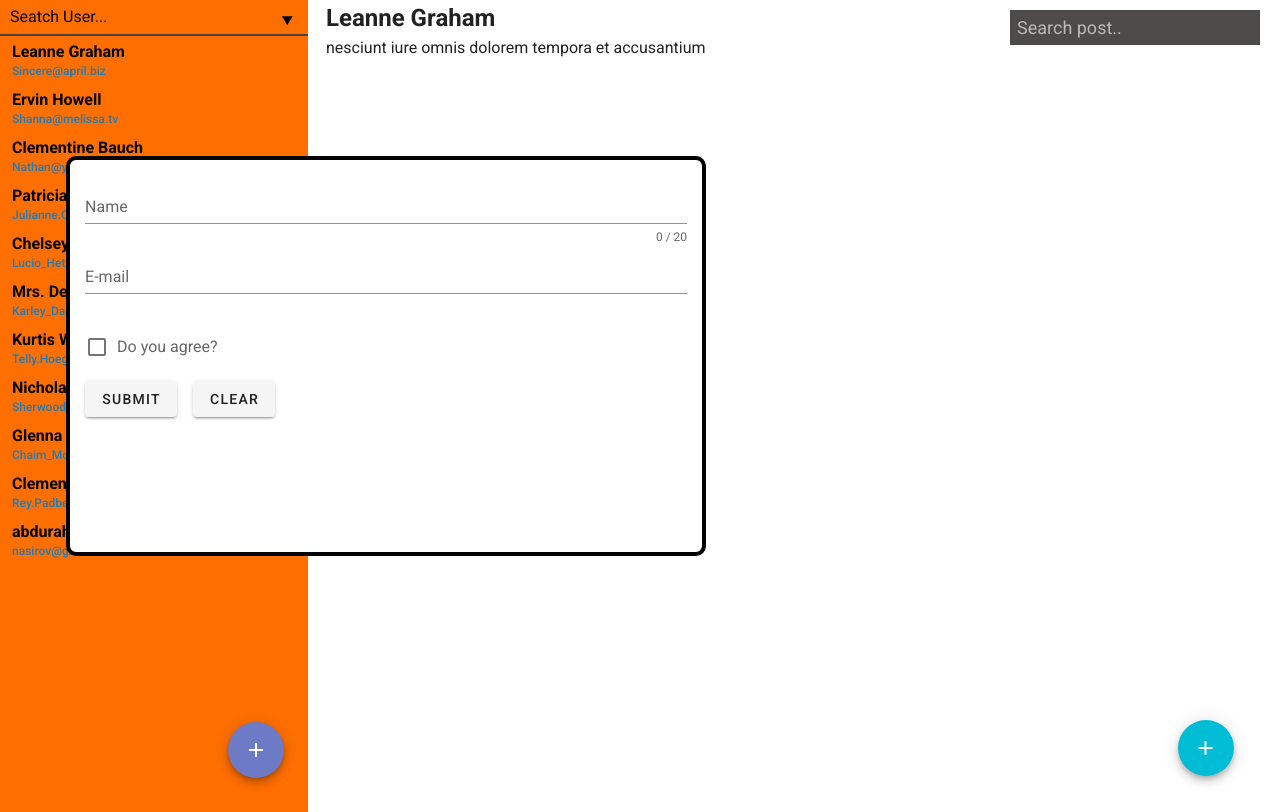
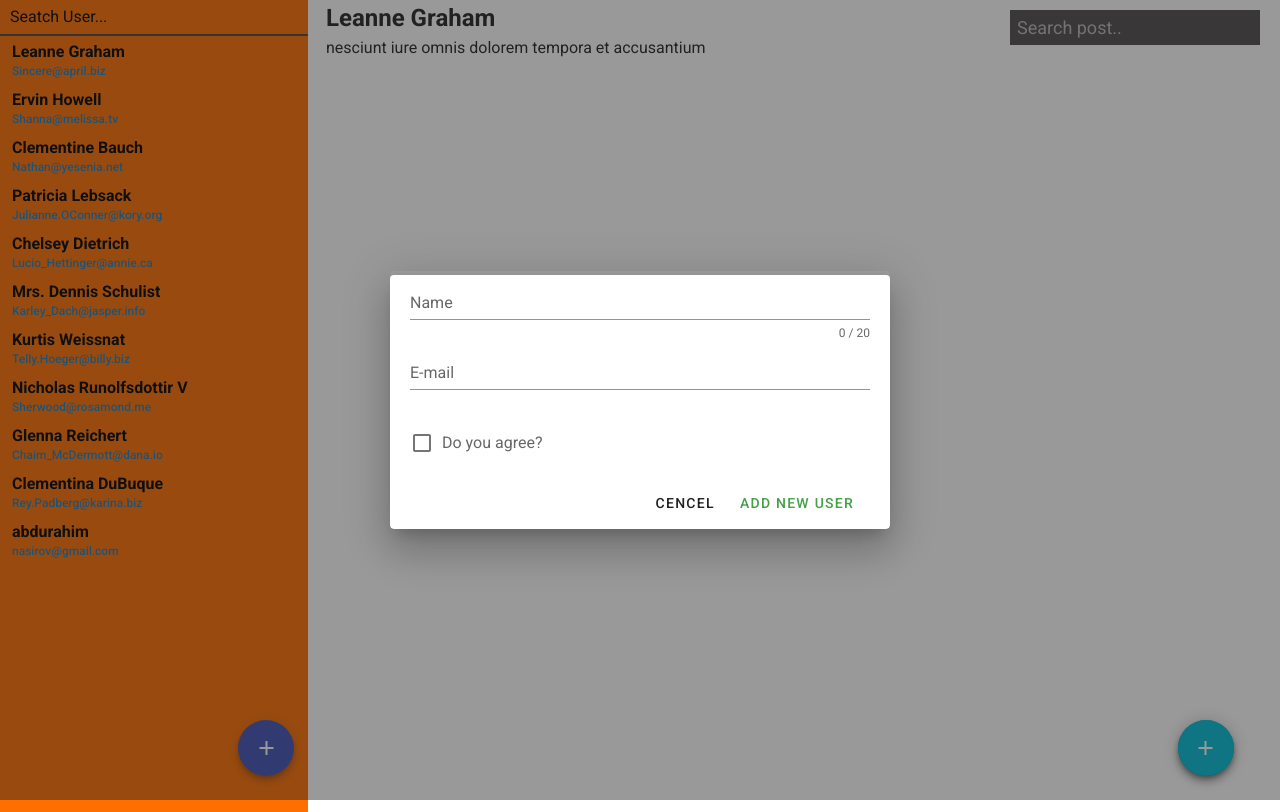
Before and after one commit to AbdurahimNasirov/JSONPlaceholder, a Vue app: page /user/1 in a window 1280 px wide. Both pictures are taken after a click on the button 256 px from the left and 749 px from the top of the page. Built offline with nearby package versions, Linux system fonts and the light colour scheme; data requests are answered from the project's data file.

Commit message:
Я добавил popover

```diff
--- a/src/components/auth/AddPost.vue
+++ b/src/components/auth/AddPost.vue
@@ -1,6 +1,26 @@
 <template>
-  <div id="app" class="absolute none">
+  <div id="app" class="absolute">
     <v-app id="inspire">
+      <v-row justify="center" class="absolute">
+        <v-tooltip top color="cyan">
+          <template v-slot:activator="{ on, attrs }">
+            <v-btn
+              dark
+              v-bind="attrs"
+              v-on="on"
+              fab
+              color="cyan"
+              class="mx-2 absolute-add-btn-post"
+              @click.stop="dialog = true"
+            >
+              <v-icon dark color="white">mdi-plus</v-icon>
+            </v-btn>
+          </template>
+          <span>Add new post</span>
+        </v-tooltip>
+
+        <v-dialog v-model="dialog" max-width="500">
+          <v-card class="px-5 pb-1">
             <form>
               <v-text-field
                 v-model="name"
@@ -38,10 +58,17 @@
                 @change="$v.checkbox.$touch()"
                 @blur="$v.checkbox.$touch()"
               ></v-checkbox>
-
-        <v-btn class="mr-4" @click="submit"> submit </v-btn>
-        <v-btn @click="clear"> clear </v-btn>
             </form>
+            <v-card-actions>
+              <v-spacer></v-spacer>
+              <v-btn text @click="clear"> clear </v-btn>
+              <v-btn class="mr-4 green darken-1" text @click="submit">
+                Add New Post
+              </v-btn>
+            </v-card-actions>
+          </v-card>
+        </v-dialog>
+      </v-row>
     </v-app>
   </div>
 </template>
@@ -70,6 +97,7 @@ export default {
     items: [],
     checkbox: false,
     userId: null,
+    dialog: false,
   }),
 
   computed: {
@@ -106,6 +134,7 @@ export default {
         this.$v.$touch();
         return;
       } else {
+        this.dialog = false;
         this.getUsers.find((user) =>
           user.name === this.select
             ? (this.userId = user.id)
@@ -122,7 +151,7 @@ export default {
             method: "post",
             data: bodyReq,
           });
-          this.clear()
+          this.clear();
         } catch (error) {}
       }
     },
@@ -132,25 +161,19 @@ export default {
       this.title = "";
       this.select = null;
       this.checkbox = false;
+      this.dialog = false;
     },
   },
 };
 </script>
 
 <style lang="scss">
+.absolute-add-btn-post {
+  position: fixed !important;
+  top: 90%;
+  right: 3%;
+}
 .none {
   display: none !important;
 }
-.absolute {
-  position: absolute !important;
-  top: 20%;
-  width: 50vw;
-  height: 400px;
-  border: 4px solid black;
-  border-radius: 10px;
-  padding: 15px;
-  background: white;
-  left: 24.4%;
-  overflow: hidden;
-}
 </style>
--- a/src/components/auth/AddUser.vue
+++ b/src/components/auth/AddUser.vue
@@ -1,13 +1,174 @@
 <template>
-  <div
-    id="app"
-    class="absolute"
-    :class="{none: !show}"
-  >
-  <!-- все? ya tak delel no ne polucilsa( -->
-  <!-- Я волшебник)))) i yesho takoe yest no post add etu ya sam delayu no esho -->
+  <div id="app" class="absolute">
     <v-app id="inspire">
-      <form>
+      <v-row justify="center" class="amber darken-4 absolute">
+        <v-tooltip top color="indigo">
+          <template v-slot:activator="{ on, attrs }">
+            <v-btn
+              dark
+              fab
+              color="indigo"
+              class="mx-2 absolute-add-btn"
+              v-bind="attrs"
+              v-on="on"
+              @click.stop="dialog = true"
+            >
+              <v-icon dark>mdi-plus</v-icon>
+            </v-btn>
+          </template>
+          <span>Add new user</span>
+        </v-tooltip>
+
+        <v-dialog v-model="dialog" max-width="500" >
+          <v-card class="px-5">
+            <form>
+              <v-text-field
+                v-model="name"
+                :error-messages="nameErrors"
+                :counter="20"
+                label="Name"
+                required
+                @input="$v.name.$touch()"
+                @blur="$v.name.$touch()"
+              ></v-text-field>
+              <v-text-field
+                v-model="email"
+                :error-messages="emailErrors"
+                label="E-mail"
+                required
+                @input="$v.email.$touch()"
+                @blur="$v.email.$touch()"
+              ></v-text-field>
+              <v-checkbox
+                v-model="checkbox"
+                :error-messages="checkboxErrors"
+                label="Do you agree?"
+                required
+                @change="$v.checkbox.$touch()"
+                @blur="$v.checkbox.$touch()"
+              ></v-checkbox>
+
+              <v-card-actions>
+                <v-spacer></v-spacer>
+
+                <v-btn text @click="clear"> Cencel </v-btn>
+
+                <v-btn color="green darken-1" text @click="submit">
+                  Add New User
+                </v-btn>
+              </v-card-actions>
+            </form>
+          </v-card>
+        </v-dialog>
+      </v-row>
+    </v-app>
+    <!-- <v-tooltip top color="indigo">
+      <template v-slot:activator="{ on, attrs }">
+        <v-btn
+          dark
+          fab
+          color="indigo"
+          class="mx-2 absolute-add-btn"
+          v-bind="attrs"
+          v-on="on"
+          @click="showModalWindow()"
+        >
+          <v-icon dark>mdi-plus</v-icon>
+        </v-btn>
+      </template>
+      <span>Add new user</span>
+    </v-tooltip> -->
+    <!-- <form>
+        <v-text-field
+          v-model="name"
+          :error-messages="nameErrors"
+          :counter="20"
+          label="Name"
+          required
+          @input="$v.name.$touch()"
+          @blur="$v.name.$touch()"
+        ></v-text-field>
+        <v-text-field
+          v-model="email"
+          :error-messages="emailErrors"
+          label="E-mail"
+          required
+          @input="$v.email.$touch()"
+          @blur="$v.email.$touch()"
+        ></v-text-field>
+        <v-checkbox
+          v-model="checkbox"
+          :error-messages="checkboxErrors"
+          label="Do you agree?"
+          required
+          @change="$v.checkbox.$touch()"
+          @blur="$v.checkbox.$touch()"
+        ></v-checkbox>
+        <v-btn text @click="submit"> Cencel </v-btn>
+        <v-btn color="primary" text @click="clear"> Add </v-btn>
+      </form> -->
+    <!-- <div class="px-4 d-block">
+      <v-menu v-model="menu" :close-on-content-click="false">
+        <template v-slot:activator="{ on, attrs }">
+          <v-tooltip left color="indigo">
+            <v-btn
+              dark
+              v-bind="attrs"
+              v-on="on"
+              fab
+              color="indigo"
+              class="mx-2 absolute-add-btn"
+            >
+            asdadasdasd
+              <v-icon dark color="white">mdi-plus</v-icon>
+            </v-btn>
+            <span>Add new user</span>
+          </v-tooltip>
+        </template>
+        <div>
+          <v-card>
+            <div>
+              <form>
+                <v-text-field
+                  v-model="name"
+                  :error-messages="nameErrors"
+                  :counter="20"
+                  label="Name"
+                  required
+                  @input="$v.name.$touch()"
+                  @blur="$v.name.$touch()"
+                ></v-text-field>
+                <v-text-field
+                  v-model="email"
+                  :error-messages="emailErrors"
+                  label="E-mail"
+                  required
+                  @input="$v.email.$touch()"
+                  @blur="$v.email.$touch()"
+                ></v-text-field>
+                <v-checkbox
+                  v-model="checkbox"
+                  :error-messages="checkboxErrors"
+                  label="Do you agree?"
+                  required
+                  @change="$v.checkbox.$touch()"
+                  @blur="$v.checkbox.$touch()"
+                ></v-checkbox>
+
+                <v-card-actions>
+                  <v-spacer></v-spacer>
+
+                  <v-btn text @click="submit"> Add </v-btn>
+                  <v-btn color="primary" text @click="clear()"> Clear </v-btn>
+                </v-card-actions>
+              </form>
+            </div>
+          </v-card>
+        </div>
+      </v-menu>
+    </div> -->
+    <!-- <v-app id="inspire"> -->
+    <!-- <form>
         <v-text-field
           v-model="name"
           :error-messages="nameErrors"
@@ -36,8 +197,8 @@
 
         <v-btn class="mr-4" @click="submit"> submit </v-btn>
         <v-btn @click="clear"> clear </v-btn>
-      </form>
-    </v-app>
+      </form> -->
+    <!-- </v-app> -->
   </div>
 </template>
 
@@ -84,13 +245,12 @@ export default {
     },
   },
   data: () => ({
-    block: false,
     name: "",
     email: "",
     checkbox: false,
+    dialog: false,
   }),
   mounted() {},
-  props: ["show"],
   methods: {
     ...mapActions(["addUser"]),
     async submit() {
@@ -99,48 +259,47 @@ export default {
         console.log("false");
         return;
       } else {
+        this.dialog = false;
         const reqbody = {
           name: this.name,
           email: this.email,
         };
         try {
-            await this.addUser({
-                url: this.$http.users,
-                method: 'post',
-                data: reqbody
-            })
+          await this.addUser({
+            url: this.$http.users,
+            method: "post",
+            data: reqbody,
+          });
         } catch (error) {
-            console.log(error)
+          console.log(error);
         }
       }
     },
+    showModalWindow() {
+      this.show = !this.show;
+    },
+
     clear() {
       this.$v.$reset();
       this.name = "";
       this.email = "";
       this.checkbox = false;
+      this.dialog = false;
     },
   },
 };
 </script>
 
 <style>
-.show {
-  display: block;
-}
 .none {
   display: none !important;
 }
-.absolute {
+.absolute{
   position: absolute !important;
-  top: 20%;
-  width: 50vw;
-  height: 300px;
-  border: 4px solid black;
-  border-radius: 10px;
-  padding: 15px;
-  background: white;
-  left: 100%;
-  overflow: hidden;
+}
+.absolute-add-btn {
+  position: fixed !important;
+  bottom: 3%;
+  left: 18%;
 }
 </style>
--- a/src/components/posts/PostsItem.vue
+++ b/src/components/posts/PostsItem.vue
@@ -1,10 +1,19 @@
 <template>
   <div>
-      <router-link :to="`${$route.params.userId}/post/${post.id}`">{{post.title}}</router-link>
+      <router-link :to="`${this.$route.params.userId}/post/${post.id}`">{{post.title}}</router-link>
       <p>{{post.body}}</p>
   </div>
 </template>
 
+<script>
+export default {
+
+}
+</script>
+
+<style>
+
+</style>
 <script>
 export default {
   props: ["post"],
--- a/src/router/index.js
+++ b/src/router/index.js
@@ -11,13 +11,13 @@ const routes = [
     component: Home
   },
   {
-    path: '/user/:userId',
+    path: '/user/:userId?',
     name: 'User',
     component: () => import('../views/UserPost.vue'),
     children: [{
       path: 'post/:postId',
       name: "Post",
-      component: () => ('../views/Post.vue')
+      component: () => import('../views/Post.vue')
     }]
   },
   // {
--- a/src/store/index.js
+++ b/src/store/index.js
@@ -20,7 +20,6 @@ export default new Vuex.Store({
         const error = new Error('Не удалось получить пользователей')
         throw error
       }
-      // только папку service
     }
   },
   modules: {
--- a/src/views/Post.vue
+++ b/src/views/Post.vue
@@ -33,6 +33,7 @@ export default {
     examPost: ''
   }),
   async mounted() {
+    console.log('post')
     if (!this.getPosts.length)
       await this.fetchPosts({
         url: this.$http.post,
--- a/src/views/SideBar.vue
+++ b/src/views/SideBar.vue
@@ -2,22 +2,6 @@
   <div>
     <Search :users="getUsers" />
     <UserItem v-for="user in getUsers" :key="user.id" :user="user" />
-    <v-tooltip left color="indigo">
-      <template v-slot:activator="{ on, attrs }">
-        <v-btn
-          dark
-          v-bind="attrs"
-          v-on="on"
-          fab
-          color="indigo"
-          class="mx-2 absolute-add-btn"
-          @click="showchanger()"
-        >
-          <v-icon dark color="white">mdi-plus</v-icon>
-        </v-btn>
-      </template>
-      <span>Add new user</span>
-    </v-tooltip>
     <AddUser :show="show" />
   </div>
 </template>
@@ -31,8 +15,6 @@ export default {
   name: "Sidebar",
   data: () => ({
     show: false,
-    items: ["foo", "bar", "fizz", "buzz"],
-    values: ["foo", "bar"],
   }),
   computed: {
     ...mapGetters(["getUsers"]),
@@ -61,9 +43,4 @@ export default {
 </script>
 
 <style lang="scss">
-.absolute-add-btn {
-  position: absolute !important;
-  bottom: 6%;
-  right: 5%;
-}
 </style>
--- a/src/views/UserPost.vue
+++ b/src/views/UserPost.vue
@@ -98,11 +98,6 @@ export default {
 </script>
 
 <style lang="scss">
-.absolute-add-btn-post {
-  position: fixed !important;
-  top: 90%;
-  right: 3%;
-}
 .search-post {
   position: fixed;
   border: 2px solid rgb(77, 74, 74);
```
Also changed, not shown: 1 other file (tests, documents, lock files or other folders). Lines whose indentation alone changed are shown as unchanged.
